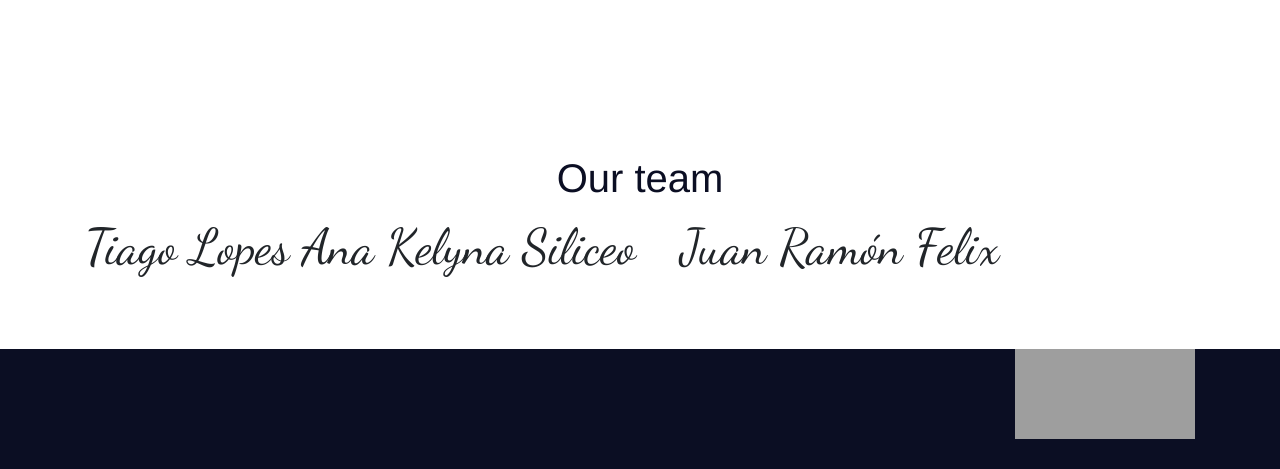
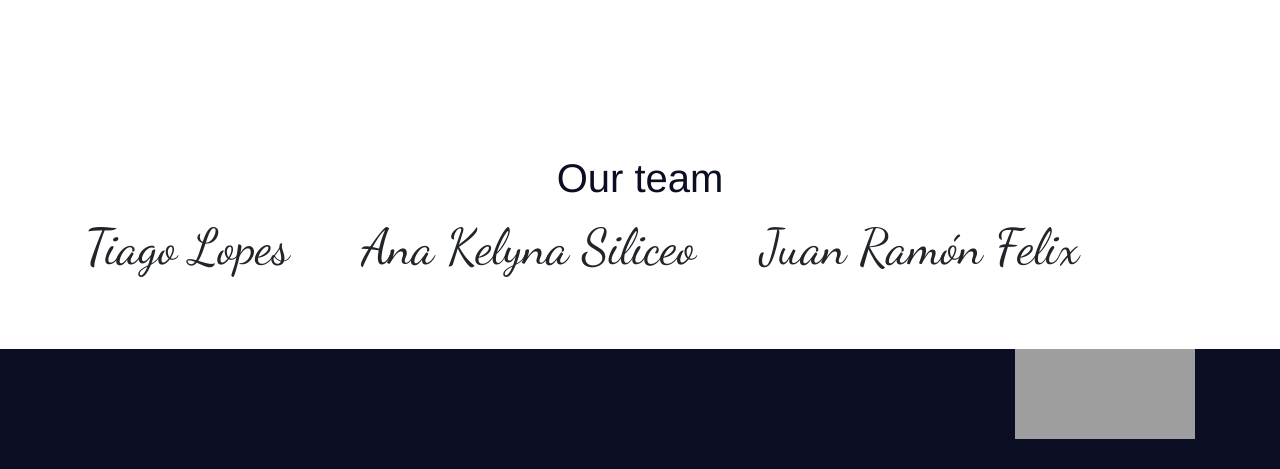
Before and after one commit to AnaKelyna/Final_elbueno, a Flask app: page /about_us/ in a window 1280 px wide. Shown: the part 729-1198 px from the top of the page. Run offline with Flask 2, Linux system fonts and the light colour scheme; parts of the project's set-up code (start-up, migrations or seed data) failed here and were passed over; some libraries are stand-ins or nearby versions; grey boxes are pictures that could not be loaded.

Commit message:
Update about_us.html

```diff
--- a/templates/about_us.html
+++ b/templates/about_us.html
@@ -121,8 +121,8 @@
     <div style="align-items: center;" class="container">
         <ul style="align-items: center;" class="list-inline">
             <li style="font-size: 50px;" class="list-inline-item">Tiago Lopes</li>
-            <li style="font-size: 50px; margin-right: 40px;" class="list-inline-item">Ana Kelyna Siliceo</li>
-            <li style="font-size: 50px; margin-right: 40px;" class="list-inline-item">Juan Ramón Felix</li>
+            <li style="font-size: 50px; margin-right: 60px; margin-left: 60px;" class="list-inline-item">Ana Kelyna Siliceo</li>
+            <li style="font-size: 50px; " class="list-inline-item">Juan Ramón Felix</li>
         </ul>
     </div>
     <br>
```
